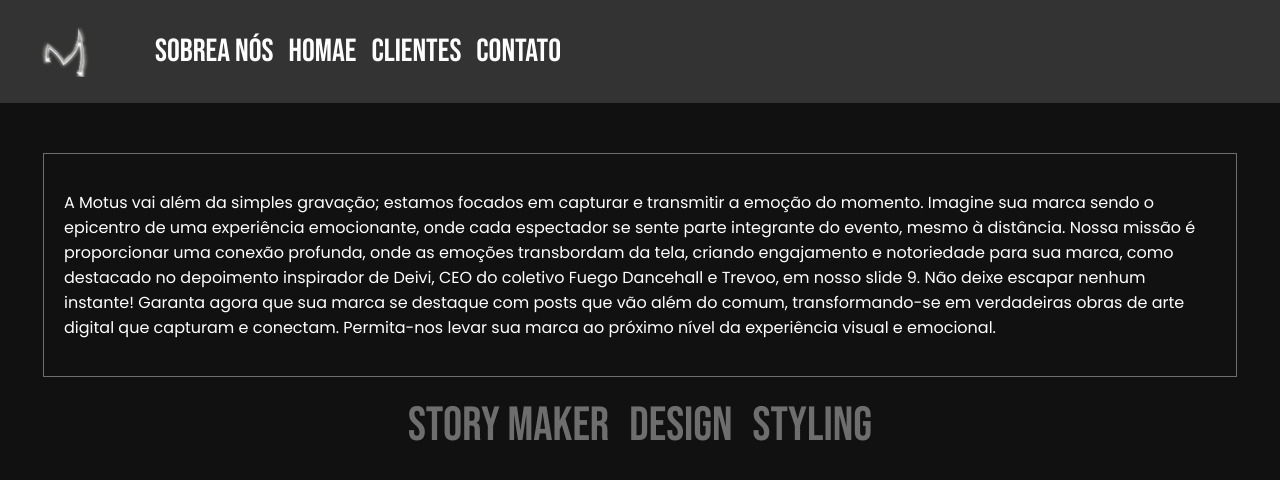
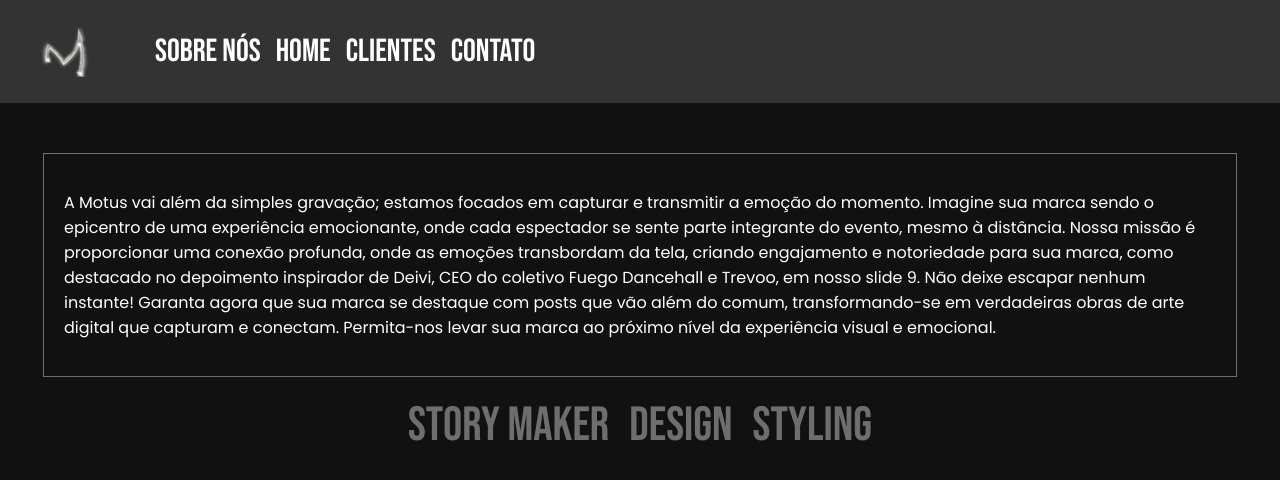
Before and after one commit to blossomoreira/MOTUS, a Next.js app in the folder motus/: page / in a window 1280 px wide. Shown: the top 480 px of the page. Built offline with nearby package versions, Linux system fonts and the light colour scheme.

Commit message:
atualização

```diff
--- a/motus/pages/index.js
+++ b/motus/pages/index.js
@@ -2,21 +2,17 @@
 
 export default function Home() {
   return (
-
     <div className="container">
-
       <nav className="navbar">
-
         <div className="logo-container">
           <img src="/midia/vmv.png" alt="Logo MOTUS" width="100" height="100" />
         </div>
-
         <ul className="nav-links">
           <li className="nav-item">
-            <Link href="/sobre-nos">Sobrea Nós</Link>
+            <Link href="/sobre-nos">Sobre Nós</Link>
           </li>
           <li className="nav-item">
-            <Link href="/Home">Homae</Link>
+            <Link href="/">Home</Link>
           </li>
           <li className="nav-item">
             <Link href="/clientes">Clientes</Link>
@@ -27,25 +23,20 @@
         </ul>
       </nav>
 
-
       <div className="textdiv">
         <p>A Motus vai além da simples gravação; estamos focados em capturar e transmitir a emoção do momento. Imagine sua marca sendo o epicentro de uma experiência emocionante, onde cada espectador se sente parte integrante do evento, mesmo à distância. Nossa missão é proporcionar uma conexão profunda, onde as emoções transbordam da tela, criando engajamento e notoriedade para sua marca, como destacado no depoimento inspirador de Deivi, CEO do coletivo Fuego Dancehall e Trevoo, em nosso slide 9. Não deixe escapar nenhum instante! Garanta agora que sua marca se destaque com posts que vão além do comum, transformando-se em verdadeiras obras de arte digital que capturam e conectam. Permita-nos levar sua marca ao próximo nível da experiência visual e emocional.</p>
       </div>
-
 
       <div className="center-links">
         <span className="link-wrapper">
           <Link href="/storymaker">Story Maker</Link>
         </span>
-
         <span className="link-wrapper">
           <Link href="/design">Design</Link>
         </span>
-
         <span className="link-wrapper">
           <Link href="/styling">Styling</Link>
         </span>
-
       </div>
     </div>
   );
```
